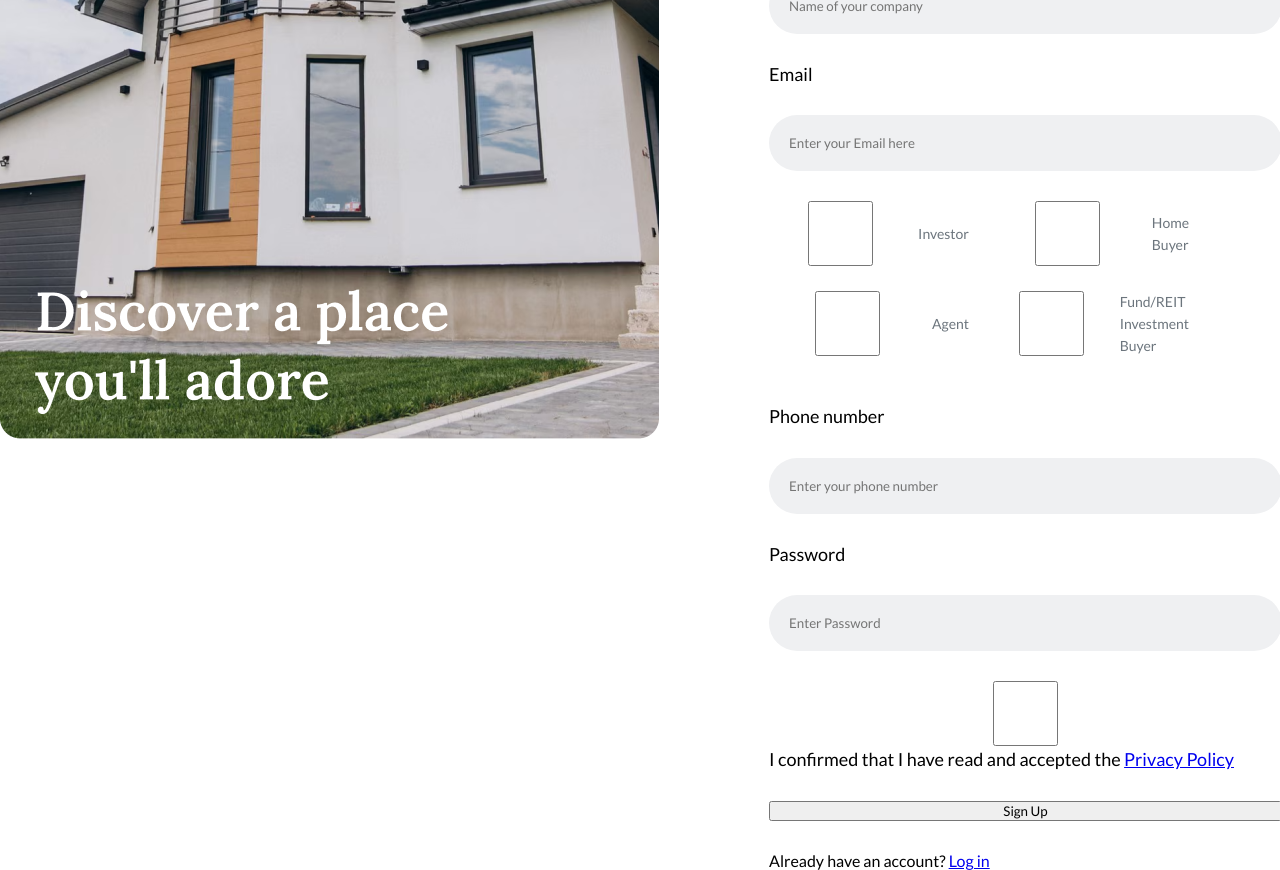
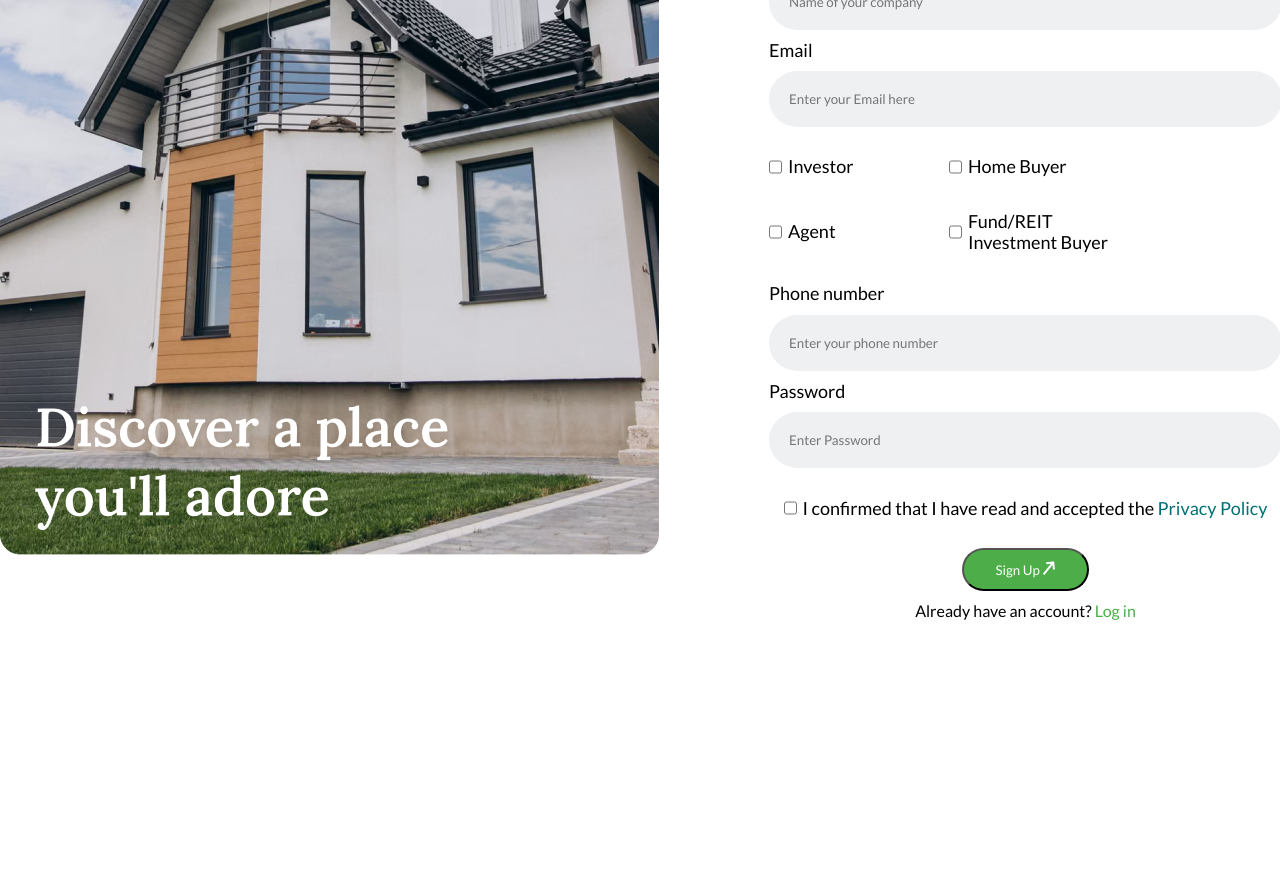
Before and after one commit to zhumail88/Insiders-Inventory, a React (Vite) app: page / in a window 1280 px wide. Shown: the part 580-1450 px from the top of the page. After the commit the page ends 1200 px from the top, so only its background shows below. Built offline with nearby package versions, Linux system fonts and the light colour scheme.

Commit message:
Sign Up page fixed

```diff
--- a/src/Components/SignUpForm/SignUpForm.jsx
+++ b/src/Components/SignUpForm/SignUpForm.jsx
@@ -1,5 +1,6 @@
 import React from 'react';
 import './SignupForm.css'
+import ArrowImage from '../../assets/arrow.png'
 
 function SignupForm() {
   return (
@@ -40,16 +41,18 @@ function SignupForm() {
       <label htmlFor="password">Password</label>
       <input type="password" id="password" placeholder="Enter Password" />
 
-      <div>
+      <div className='confirmBtn'>
         <input type="checkbox" />
         <label>
           I confirmed that I have read and accepted the <a href="#">Privacy Policy</a>
         </label>
       </div>
+      <div className="signUpBtn">
+        <button type="submit">Sign Up <img src={ArrowImage} alt="" />
+        </button>
+      </div>
 
-      <button type="submit">Sign Up</button>
-
-      <div>
+      <div className='su-haveAccount'>
         Already have an account? <a href="#">Log in</a>
       </div>
     </form>
--- a/src/Components/SignUpForm/SignupForm.css
+++ b/src/Components/SignUpForm/SignupForm.css
@@ -5,7 +5,7 @@ form {
   width: 513px;
   height: 899px;
   top: 94px;
-    gap: 30px;
+  gap: 10px;
   opacity: 0px;
 }
 
@@ -22,7 +22,6 @@ form label {
   line-height: 21.6px;
   text-align: left;
 
-
 }
 
 form input {
@@ -33,30 +32,66 @@ form input {
   border-radius: 50px;
   border: none;
   opacity: 0px;
-    background-color:#EFF0F2;
+  background-color: #EFF0F2;
   padding: 20px;
 }
 
 .check-g1 {
   display: flex;
   flex-wrap: wrap;
-    gap: 20px;
-    margin-bottom: 15px;
+  margin-bottom: 6px;
+
 }
 
 .check-g1 label {
   display: flex;
   align-items: center;
   margin-bottom: 5px;
-    width: 200px; /* Adjust width as necessary */
+  width: 180px;
 }
 
-  .check-g1 input[type="checkbox"] {
+.check-g1 input[type="checkbox"],
+.confirmBtn input[type="checkbox"] {
   margin-right: 6px;
+  width: auto;
+  height: 60px;
+}
+
+.confirmBtn {
+  display: flex;
+  justify-content: center;
+  align-items: center;
+}
+
+.signUpBtn{
+  display: flex;
+  justify-content: center;
+  align-items: center;
+}
+
+.signUpBtn button{
+  background: #4DAD49;
+  color: white;
+  width: Hug (162.75px)px;
+  height: Hug (55.75px)px;
+  padding: 11px 32px 11px 32px;
+  gap: 3px;
+  border-radius: 50px;
+  opacity: 0px;
+  cursor: pointer;
+}
+
+.su-haveAccount{
+  text-align: center;
+}
+
+.confirmBtn a{
+  text-decoration: none;
+  color: #007074;
 
 }
 
-  .check-g1 label {
-    font-size: 14px;
-    color: #6c757d;
+.su-haveAccount a{
+  color: #4DAD49;
+  text-decoration: none;
 }
--- a/src/Components/SignupPage/SignupPage.css
+++ b/src/Components/SignupPage/SignupPage.css
@@ -1,10 +1,14 @@
 .su {
     width: Fixed (1440px)px;
-    height: calc(100vh - Hug (115.75px)px);
+    /* height: calc(100vh - 115.75px); */
+    height: 100vh;
+    position: relative;
     top: 116px;
     gap: 0px;
     opacity: 0px;
     background-color: #ffffff;
+    /* background-color: black; */
+
 }
 
 .su-signup {
```
Also changed, not shown: src/Components/Footer/Footer.jsx (added, +8 -0 lines), src/Components/Footer/Footer.css (added). Lines whose indentation alone changed are shown as unchanged.
